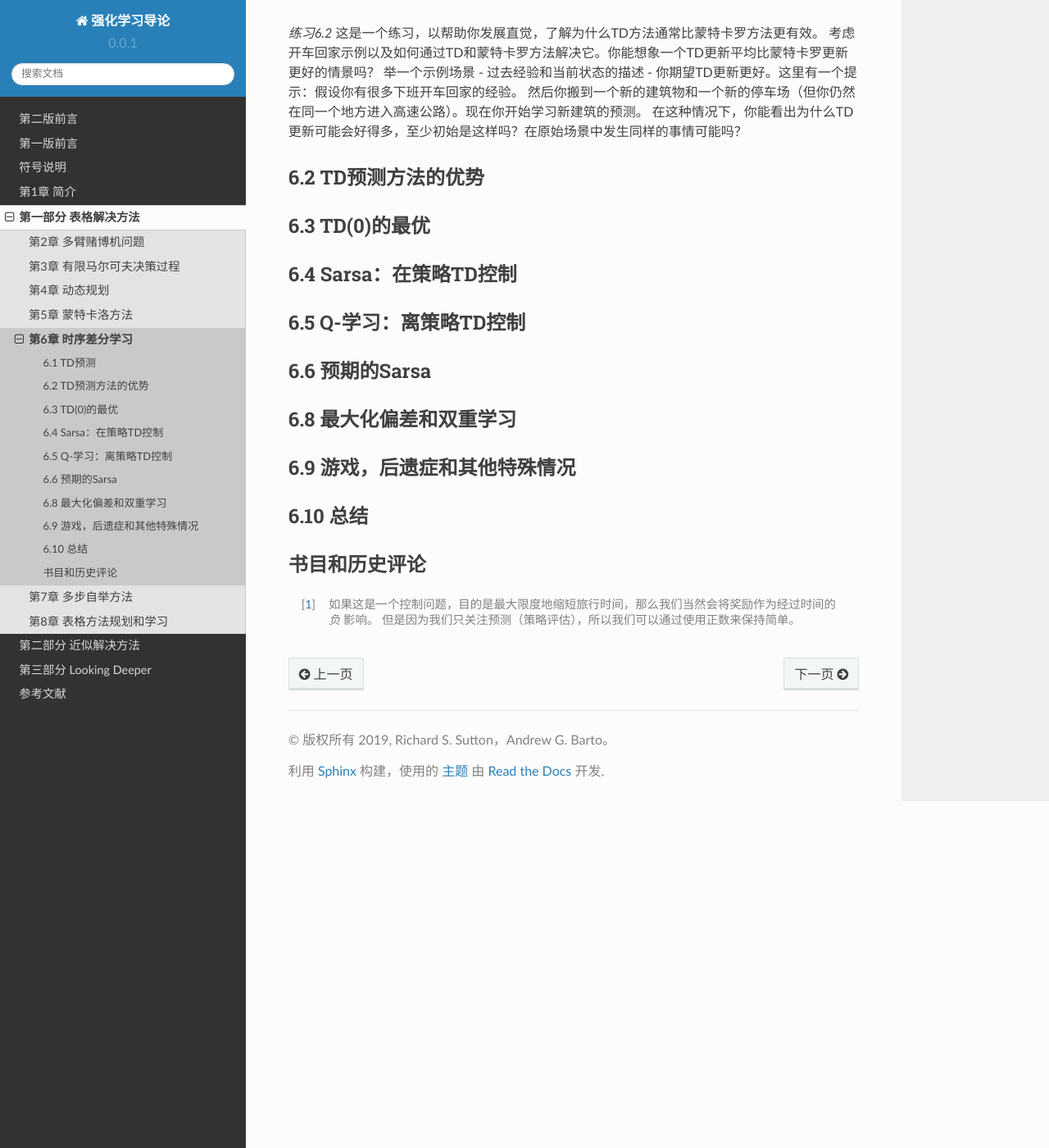
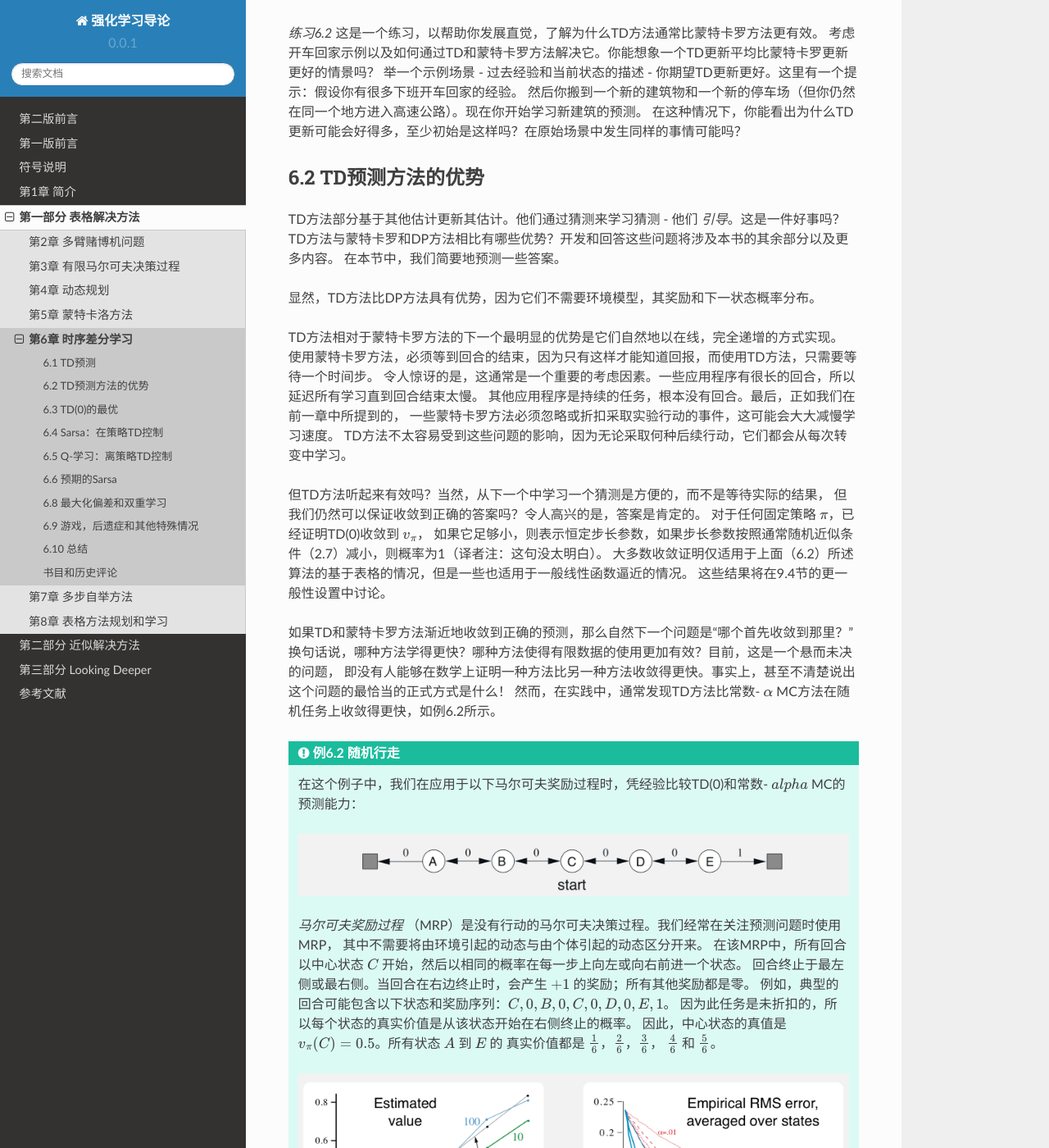
Before and after one commit to qiwihui/reinforcement-learning-an-introduction-chinese, a Sphinx documentation site: the page built from source/partI/chapter6/temporal_difference_learning.rst, in a window 1280 px wide and 1400 px high, scrolled down 3944 px. Shown: the whole window at 82% size. Built offline with Sphinx 7.4.7 and the Read the Docs theme 2.0.0, drawn with Linux system fonts in a browser that asks for light colours; some of the changed text lies outside the part shown.

Commit message:
docs: 6.2 TD预测方法的优势

```diff
--- a/source/partI/chapter6/temporal_difference_learning.rst
+++ b/source/partI/chapter6/temporal_difference_learning.rst
@@ -190,6 +190,72 @@ TD目标是估计原因有两个：它在（6.4）中对预期值进行采样，
 6.2 TD预测方法的优势
 ---------------------
 
+TD方法部分基于其他估计更新其估计。他们通过猜测来学习猜测 - 他们 *引导*。这是一件好事吗？
+TD方法与蒙特卡罗和DP方法相比有哪些优势？开发和回答这些问题将涉及本书的其余部分以及更多内容。
+在本节中，我们简要地预测一些答案。
+
+显然，TD方法比DP方法具有优势，因为它们不需要环境模型，其奖励和下一状态概率分布。
+
+TD方法相对于蒙特卡罗方法的下一个最明显的优势是它们自然地以在线，完全递增的方式实现。
+使用蒙特卡罗方法，必须等到回合的结束，因为只有这样才能知道回报，而使用TD方法，只需要等待一个时间步。
+令人惊讶的是，这通常是一个重要的考虑因素。一些应用程序有很长的回合，所以延迟所有学习直到回合结束太慢。
+其他应用程序是持续的任务，根本没有回合。最后，正如我们在前一章中所提到的，
+一些蒙特卡罗方法必须忽略或折扣采取实验行动的事件，这可能会大大减慢学习速度。
+TD方法不太容易受到这些问题的影响，因为无论采取何种后续行动，它们都会从每次转变中学习。
+
+但TD方法听起来有效吗？当然，从下一个中学习一个猜测是方便的，而不是等待实际的结果，
+但我们仍然可以保证收敛到正确的答案吗？令人高兴的是，答案是肯定的。
+对于任何固定策略 :math:`\pi`，已经证明TD(0)收敛到 :math:`v_{\pi}`，
+如果它足够小，则表示恒定步长参数，如果步长参数按照通常随机近似条件（2.7）减小，则概率为1（译者注：这句没太明白）。
+大多数收敛证明仅适用于上面（6.2）所述算法的基于表格的情况，但是一些也适用于一般线性函数逼近的情况。
+这些结果将在9.4节的更一般性设置中讨论。
+
+如果TD和蒙特卡罗方法渐近地收敛到正确的预测，那么自然下一个问题是“哪个首先收敛到那里？”
+换句话说，哪种方法学得更快？哪种方法使得有限数据的使用更加有效？目前，这是一个悬而未决的问题，
+即没有人能够在数学上证明一种方法比另一种方法收敛得更快。事实上，甚至不清楚说出这个问题的最恰当的正式方式是什么！
+然而，在实践中，通常发现TD方法比常数- :math:`\alpha` MC方法在随机任务上收敛得更快，如例6.2所示。
+
+.. admonition:: 例6.2 随机行走
+    :class: important
+
+    在这个例子中，我们在应用于以下马尔可夫奖励过程时，凭经验比较TD(0)和常数- :math:`alpha` MC的预测能力：
+
+    .. figure:: images/Random-Walk-Markov-reward-process.png
+
+    *马尔可夫奖励过程* （MRP）是没有行动的马尔可夫决策过程。我们经常在关注预测问题时使用MRP，
+    其中不需要将由环境引起的动态与由个体引起的动态区分开来。
+    在该MRP中，所有回合以中心状态 :math:`C` 开始，然后以相同的概率在每一步上向左或向右前进一个状态。
+    回合终止于最左侧或最右侧。当回合在右边终止时，会产生 :math:`+1` 的奖励；所有其他奖励都是零。
+    例如，典型的回合可能包含以下状态和奖励序列：:math:`C, 0, B, 0, C, 0, D, 0, E, 1`。
+    因为此任务是未折扣的，所以每个状态的真实价值是从该状态开始在右侧终止的概率。
+    因此，中心状态的真值是 :math:`v_\pi(C)=0.5`。所有状态 :math:`A` 到 :math:`E` 的
+    真实价值都是 :math:`\frac{1}{6}`，:math:`\frac{2}{6}`，:math:`\frac{3}{6}`，
+    :math:`\frac{4}{6}` 和 :math:`\frac{5}{6}`。
+
+    .. figure:: images/random-walk-comparison.png
+
+    上面的左图显示了在TD(0)的单次运行中在不同数量的回合之后学习的价值。
+    100回合之后的估计值与它们的真实值接近 - 具有恒定的步长参数（在此示例中 :math:`\alpha=0.1`），
+    这些值随着最近一个回合的结果而无限地波动。右图显示了两种方法对于各种 :math:`\alpha` 值的学习曲线。
+    显示的性能度量是学习的值函数和真值函数之间的均方根（RMS）误差，在五个状态上取平均值，
+    然后在超过100次运行上平均。在所有情况下，对于所有 :math:`s`，近似值函数被初始化为中间值 :math:`V(s)=0.5`。
+    在这项任务中，TD方法始终优于MC方法。
+
+*练习6.3* 从随机游走示例的左图中显示的结果看来，第一回合仅导致 :math:`V(A)` 的变化。
+这告诉你第一回合发生了什么？为什么只有这一状态的估计值发生了变化？确切地说它改变了多少？
+
+*练习6.4* 随机游走示例右图中显示的特定结果取决于步长参数 :math:`\alpha` 的值。
+如果使用更广范围的 :math:`\alpha` 值，您认为关于哪种算法更好的结论是否会受到影响？
+是否存在不同的固定值 :math:`\alpha`，其中任何一种算法的表现都要比显示的好得多？为什么或者为什么不？
+
+*\*练习6.5* 在随机游走示例的右图中，TD方法的RMS误差似乎下降然后再上升，特别是在 :math:`\alpha` 高时。
+可能是什么导致了这个？你认为这总是会发生，或者它可能是近似值函数初始化的函数吗？
+
+*练习6.6* 在例6.2中，我们说状态 :math:`A` 到 :math:`E` 随机游走示例的
+真实值是 :math:`\frac{1}{6}`，:math:`\frac{2}{6}`，:math:`\frac{3}{6}`，
+:math:`\frac{4}{6}` 和 :math:`\frac{5}{6}`。描述至少两种不同的方式相说明这些可以计算出来。
+您认为我们实际使用哪个？为什么？
+
 
 6.3 TD(0)的最优
 ------------------
```
Also changed, not shown: source/partI/chapter6/images/Random-Walk-Markov-reward-process.png (added), source/partI/chapter6/images/random-walk-comparison.png (added).
